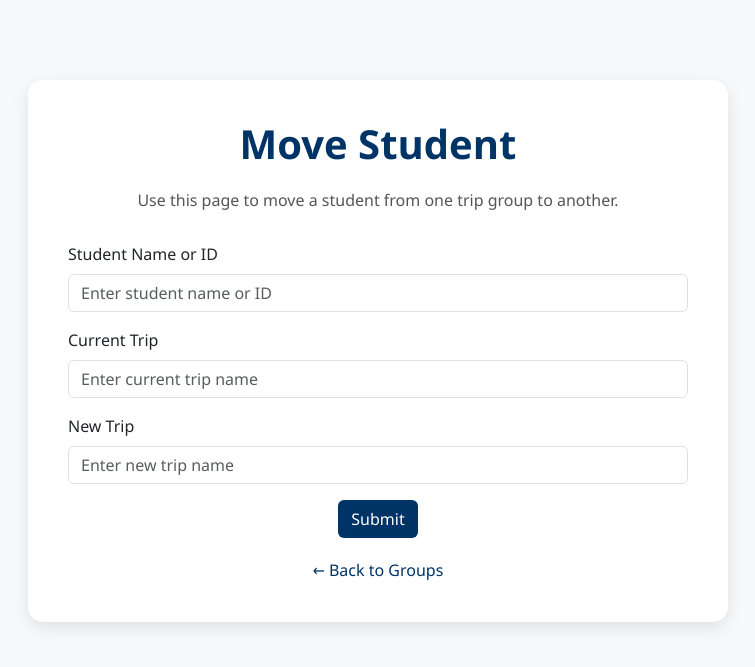
After one commit to PeterLi817/COOT_Compass, a Flask app: page /move-student in a window 1280 px wide. The commit adds this page. Shown: the top 667 px of the page, without its empty margins (262-1017 px from the left). Run offline with Flask 3, Linux system fonts and the light colour scheme.

Commit message:
Improved Move Student page design and styling

```diff
--- /dev/null
+++ b/templates/check_result.html
@@ -0,0 +1,3 @@
+<h1>Check Trips Page</h1>
+<p>This page will show trip validity results.</p>
+<a href="{{ url_for('main.trips') }}">Back to Trips</a>
--- a/templates/groups.html
+++ b/templates/groups.html
@@ -53,9 +53,8 @@
                         <h1 class="mt-4">Groups</h1>
                         <div class="action-row">
                             <button class="btn btn-navy">Sort Students</button>
-                            <button class="btn btn-navy">Move a Student</button>
-                            <button class="btn btn-navy">Swap Two Students</button>
-                            <button class="btn btn-navy">Check Validity of Trips</button>
+                            <button class="btn btn-navy" onclick="window.location.href='{{ url_for('main.move_student') }}'">Move a Student</button>
+                            <button class="btn btn-navy" onclick="window.location.href='{{ url_for('main.swap_students') }}'">Swap Two Students</button>
                         </div>
                         <div class="groups-list">
                             <div class="group-box">
--- /dev/null
+++ b/templates/move_result.html
@@ -0,0 +1,79 @@
+<!DOCTYPE html>
+<html lang="en">
+<head>
+    <meta charset="UTF-8">
+    <meta name="viewport" content="width=device-width, initial-scale=1.0">
+    <title>Move Student</title>
+    <link href="https://cdn.jsdelivr.net/npm/bootstrap@5.3.0/dist/css/bootstrap.min.css" rel="stylesheet">
+    <style>
+        body {
+            background-color: #f8f9fa;
+            font-family: 'Segoe UI', Tahoma, Geneva, Verdana, sans-serif;
+        }
+        .container {
+            max-width: 700px;
+            margin-top: 80px;
+            background: white;
+            padding: 40px;
+            border-radius: 15px;
+            box-shadow: 0 6px 18px rgba(0,0,0,0.1);
+        }
+        h1 {
+            text-align: center;
+            color: #003366;
+            font-weight: 700;
+            margin-bottom: 20px;
+        }
+        p {
+            text-align: center;
+            color: #555;
+            margin-bottom: 30px;
+        }
+        .btn-custom {
+            background-color: #003366;
+            color: white;
+            font-weight: 500;
+        }
+        .btn-custom:hover {
+            background-color: #0055aa;
+        }
+        a {
+            display: block;
+            text-align: center;
+            margin-top: 20px;
+            color: #003366;
+            font-weight: 500;
+            text-decoration: none;
+        }
+        a:hover {
+            text-decoration: underline;
+        }
+    </style>
+</head>
+<body>
+    <div class="container">
+        <h1>Move Student</h1>
+        <p>Use this page to move a student from one trip group to another.</p>
+
+        <form>
+            <div class="mb-3">
+                <label for="studentName" class="form-label">Student Name or ID</label>
+                <input type="text" class="form-control" id="studentName" placeholder="Enter student name or ID">
+            </div>
+            <div class="mb-3">
+                <label for="currentTrip" class="form-label">Current Trip</label>
+                <input type="text" class="form-control" id="currentTrip" placeholder="Enter current trip name">
+            </div>
+            <div class="mb-3">
+                <label for="newTrip" class="form-label">New Trip</label>
+                <input type="text" class="form-control" id="newTrip" placeholder="Enter new trip name">
+            </div>
+            <div class="text-center">
+                <button type="submit" class="btn btn-custom">Submit</button>
+            </div>
+        </form>
+
+        <a href="{{ url_for('main.groups') }}">← Back to Groups</a>
+    </div>
+</body>
+</html>
--- /dev/null
+++ b/templates/swap_students.html
@@ -0,0 +1,3 @@
+<h1>Swap Students Page</h1>
+<p>This page will handle swapping two students.</p>
+<a href="{{ url_for('main.groups') }}">Back to Groups</a>
```
